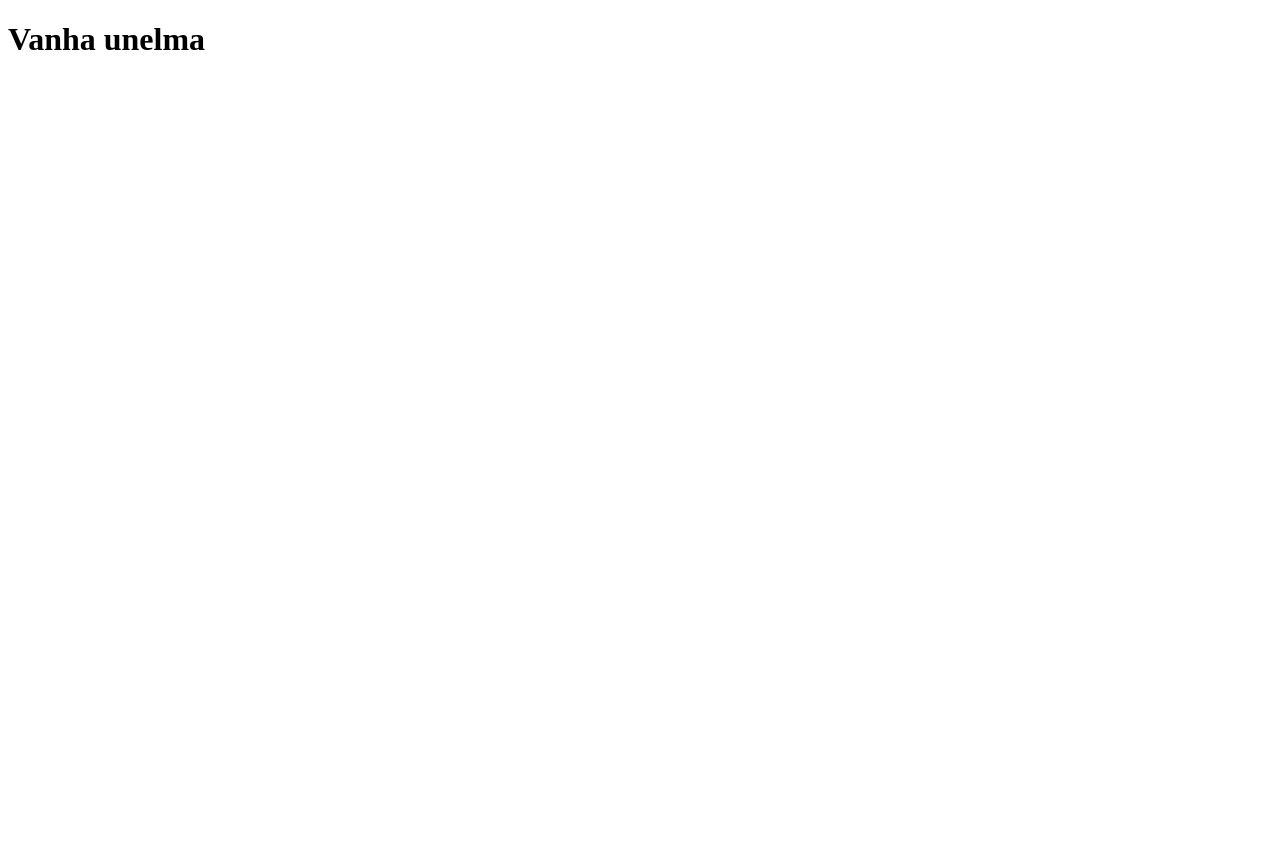
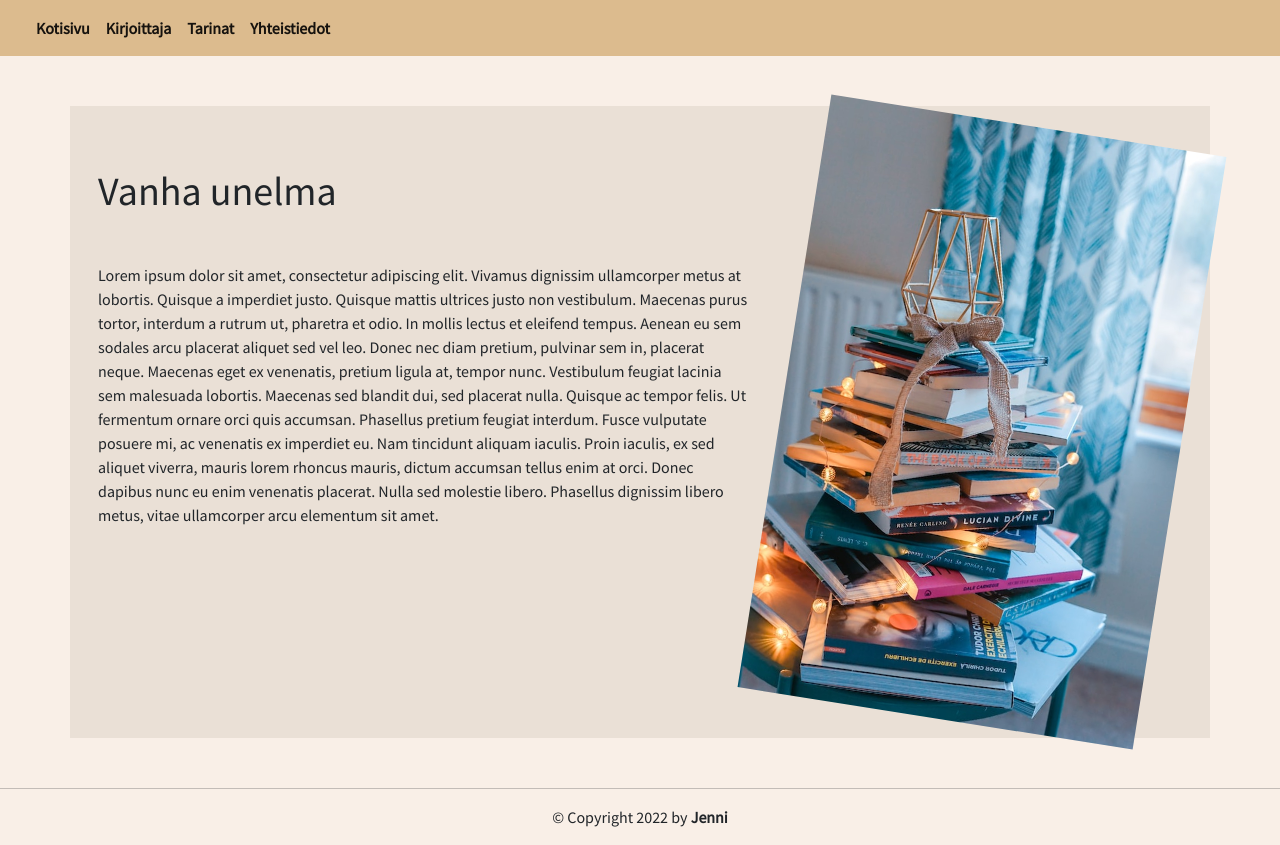
Before and after one commit to NobuTC/Old-Dream, a plain HTML site: page index.html in a window 1280 px wide. Before the commit the page ends 800 px from the top, so only its background shows below. Drawn offline with nearby package versions, Linux system fonts and the light colour scheme.

Commit message:
Made "pohja"

```diff
--- a/index.html
+++ b/index.html
@@ -4,12 +4,78 @@
 <head>
     <meta charset="UTF-8">
     <meta http-equiv="X-UA-Compatible" content="IE=edge">
-    <meta name="viewport" content="width=device-width, initial-scale=1.0">
+    <meta name="viewport" content="width=device-width, initial-scale=1">
+    <link rel="stylesheet" href="https://fonts.googleapis.com/css?family=Source+Sans+Pro">
+    <link href="https://cdn.jsdelivr.net/npm/bootstrap@5.2.3/dist/css/bootstrap.min.css" rel="stylesheet"
+        integrity="sha384-rbsA2VBKQhggwzxH7pPCaAqO46MgnOM80zW1RWuH61DGLwZJEdK2Kadq2F9CUG65" crossorigin="anonymous">
+    <script src="https://cdn.jsdelivr.net/npm/bootstrap@5.2.3/dist/js/bootstrap.bundle.min.js"
+        integrity="sha384-kenU1KFdBIe4zVF0s0G1M5b4hcpxyD9F7jL+jjXkk+Q2h455rYXK/7HAuoJl+0I4"
+        crossorigin="anonymous"></script>
     <title>Vanha unelma</title>
+    <link rel="stylesheet" href="styles.css">
 </head>
 
 <body>
-    <h1>Vanha unelma</h1>
+    <div class="naviBar">
+        <nav class="navbar navbar-expand-lg">
+            <div class="container-fluid">
+                <a class="navbar-brand" href="#"></a>
+                <button class="navbar-toggler" type="button" data-bs-toggle="collapse"
+                    data-bs-target="#navbarSupportedContent" aria-controls="navbarSupportedContent"
+                    aria-expanded="false" aria-label="Toggle navigation">
+                    <span class="navbar-toggler-icon"></span>
+                </button>
+                <div class="collapse navbar-collapse" id="navbarSupportedContent">
+                    <ul class="navbar-nav me-auto mb-2 mb-lg-0">
+                        <li class="nav-item">
+                            <a class="nav-link active" aria-current="page" href="index.html">Kotisivu</a>
+                        </li>
+                        <li class="nav-item">
+                            <a class="nav-link active" aria-current="page" href="MinäItse.html">Kirjoittaja</a>
+                        </li>
+                        <li class="nav-item">
+                            <a class="nav-link active" aria-current="page" href="tarina.html">Tarinat</a>
+                        </li>
+                        <li class="nav-item">
+                            <a class="nav-link active" aria-current="page" href="Yhteisteidot.html">Yhteistiedot</a>
+                        </li>
+                    </ul>
+                    </form>
+                </div>
+            </div>
+        </nav>
+    </div>
+
+    <div class="custom-container container">
+        <div class="text-section">
+            <h1 class="heading">Vanha unelma</h1>
+            <p>
+                Lorem ipsum dolor sit amet, consectetur adipiscing elit. Vivamus dignissim ullamcorper metus at
+                lobortis. Quisque a imperdiet justo. Quisque mattis ultrices justo non vestibulum. Maecenas purus
+                tortor, interdum a rutrum ut, pharetra et odio. In mollis lectus et eleifend tempus. Aenean eu sem
+                sodales arcu placerat aliquet sed vel leo. Donec nec diam pretium, pulvinar sem in, placerat neque.
+                Maecenas eget ex venenatis, pretium ligula at, tempor nunc. Vestibulum feugiat lacinia sem malesuada
+                lobortis.
+
+                Maecenas sed blandit dui, sed placerat nulla. Quisque ac tempor felis. Ut fermentum ornare orci quis
+                accumsan. Phasellus pretium feugiat interdum. Fusce vulputate posuere mi, ac venenatis ex imperdiet eu.
+                Nam tincidunt aliquam iaculis. Proin iaculis, ex sed aliquet viverra, mauris lorem rhoncus mauris,
+                dictum accumsan tellus enim at orci. Donec dapibus nunc eu enim venenatis placerat. Nulla sed molestie
+                libero. Phasellus dignissim libero metus, vitae ullamcorper arcu elementum sit amet.
+            </p>
+        </div>
+        <div class="picture-section">
+            <img src="./images/books.jpg" alt="books" class="article-image" />
+        </div>
+
+    </div>
+
+    <footer>
+        <hr />
+        <p class="text-center italic-font">© Copyright 2022 by <b>Jenni</b></p>
+    </footer>
+
+    <script src="app.js"></script>
 </body>
 
 </html>
--- a/styles.css
+++ b/styles.css
@@ -0,0 +1,37 @@
+body {
+    background-color: #f9efe7;
+}
+
+* {
+    font-family: 'Source Sans Pro', serif;
+}
+
+.naviBar {
+    background-color: #dcbb8e;
+    font-weight: bold;
+}
+
+.text-section {
+    padding: 16px;
+}
+
+.picture-section {
+    padding: 16px;
+}
+
+.custom-container {
+    display: flex;
+    margin-top: 50px;
+    margin-bottom: 50px;
+    background: #eae0d6;
+}
+
+.article-image {
+    max-width: 400px;
+    transform: rotate(9deg);
+}
+
+.heading {
+    padding-top: 45px;
+    padding-bottom: 40px;
+}
```
Also changed, not shown: MinäItse.html (added, +54 -0 lines), Yhteisteidot.html (added, +54 -0 lines), tarina.html (added, +53 -0 lines), images/books.jpg (added).
